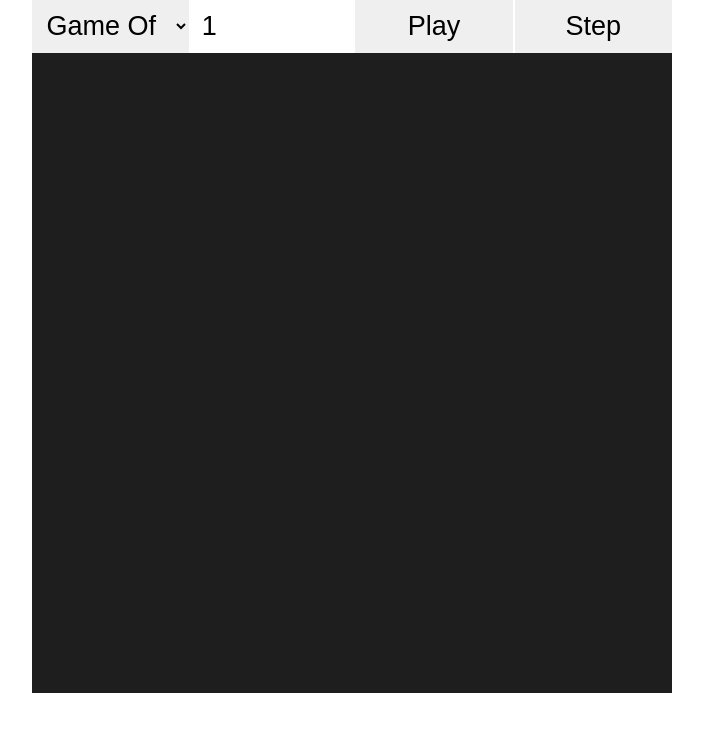
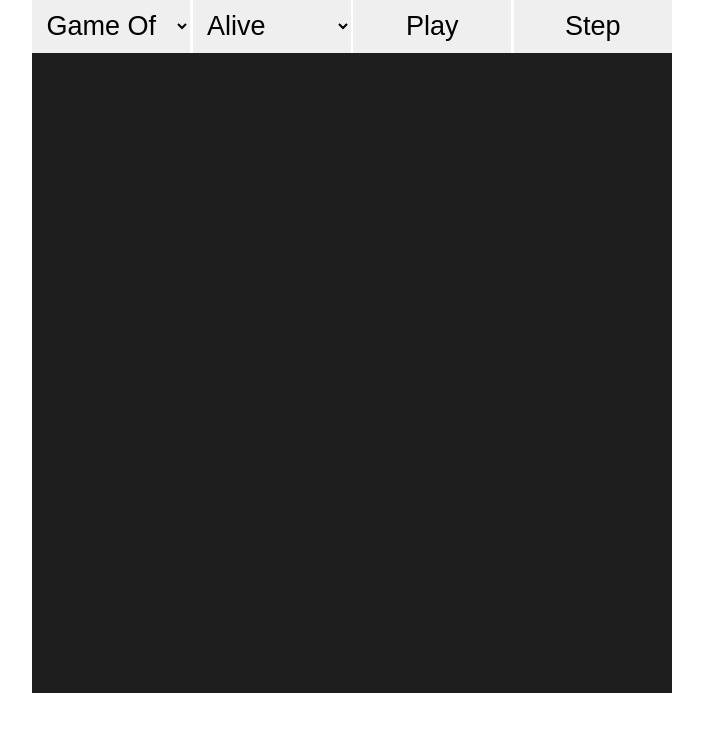
Before and after one commit to shoumodip/talos, a plain HTML site: page index.html in a window 1280 px wide. Shown: the whole page, without its empty margins (288-991 px from the left). Drawn offline with Linux system fonts and the light colour scheme.

Commit message:
Named color chooser

```diff
--- a/index.html
+++ b/index.html
@@ -7,7 +7,7 @@
     <body>
         <header>
             <select id="list"></select>
-            <input id="colors" type="number" min="0" value="1" required>
+            <select id="colors"></select>
             <button id="play">Play</button>
             <button id="step">Step</button>
         </header>
--- a/script.js
+++ b/script.js
@@ -1,7 +1,10 @@
 const automata = [
     {
         "name": "Game Of Life",
-        "colors": ["#1e1e1e", "#ce9178"],
+        "colors": [
+            {"name": "Dead", "value": "#1e1e1e"},
+            {"name": "Alive", "value": "#ce9178"}
+        ],
         "update": (neighbours, current) => {
             switch (neighbours[1]) {
             case 3: return 1
@@ -13,7 +16,10 @@ const automata = [
 
     {
         "name": "Seeds",
-        "colors": ["#1e1e1e", "#ce9178"],
+        "colors": [
+            {"name": "Dead", "value": "#1e1e1e"},
+            {"name": "Alive", "value": "#ce9178"}
+        ],
         "update": (neighbours, current) => {
             return (neighbours[1] == 2) | 0
         }
@@ -21,7 +27,11 @@ const automata = [
 
     {
         "name": "Brian's Brain",
-        "colors": ["#1e1e1e", "#ce9178", "#9cdcfe"],
+        "colors": [
+            {"name": "Dead", "value": "#1e1e1e"},
+            {"name": "Alive", "value": "#ce9178"},
+            {"name": "Dying", "value": "#9cdcfe"}
+        ],
         "update": (neighbours, current) => {
             switch (current) {
             case 0: return (neighbours[1] == 2) | 0
@@ -33,7 +43,12 @@ const automata = [
 
     {
         "name": "Wireworld",
-        "colors": ["#1e1e1e", "#ce9178", "#9cdcfe", "#6a9955"],
+        "colors": [
+            {"name": "Empty", "value": "#1e1e1e"},
+            {"name": "Electron Head", "value": "#ce9178"},
+            {"name": "Electron Tail", "value": "#9cdcfe"},
+            {"name": "Conductor", "value": "#6a9955"}
+        ],
         "update": (neighbours, current) => {
             switch (current) {
             case 0: return 0
@@ -52,12 +67,12 @@ function render(ctx, board, colors) {
     const WIDTH = ctx.canvas.width / COLS
     const HEIGHT = ctx.canvas.height / ROWS
 
-    ctx.fillStyle = colors[0]
+    ctx.fillStyle = colors[0].value
     ctx.fillRect(0, 0, ctx.canvas.width, ctx.canvas.height)
 
     for (let row = 0; row < ROWS; row++) {
         for (let col = 0; col < COLS; col++) {
-            ctx.fillStyle = colors[board[row][col]]
+            ctx.fillStyle = colors[board[row][col]].value
             ctx.fillRect(col * WIDTH, row * HEIGHT, WIDTH, HEIGHT)
         }
     }
@@ -93,22 +108,30 @@ window.onload = () => {
     let automaton = automata[0]
 
     const colors = document.getElementById("colors")
-    colors.max = automaton.colors.length - 1
 
     colors.addEventListener("change", () => {
-        if (colors.validity.valid) {
-            color = colors.valueAsNumber
-        }
+        color = Number(colors.value)
     })
 
     const list = document.getElementById("list")
 
-    list.addEventListener("change", () => {
-        automaton = automata[Number(list.value)]
-        colors.max = automaton.colors.length - 1
+    function changeAutomaton(index) {
+        automaton = automata[index]
+        colors.replaceChildren(...automaton.colors.map((color, i) => {
+            const option = document.createElement("option")
+            option.text = color.name
+            option.value = i
+            return option
+        }))
         colors.value = 1
         color = 1
+    }
+
+    list.addEventListener("change", () => {
+        changeAutomaton(Number(list.value))
     })
+
+    changeAutomaton(0)
 
     automata.forEach((automaton, i) => {
         const option = document.createElement("option")
```
